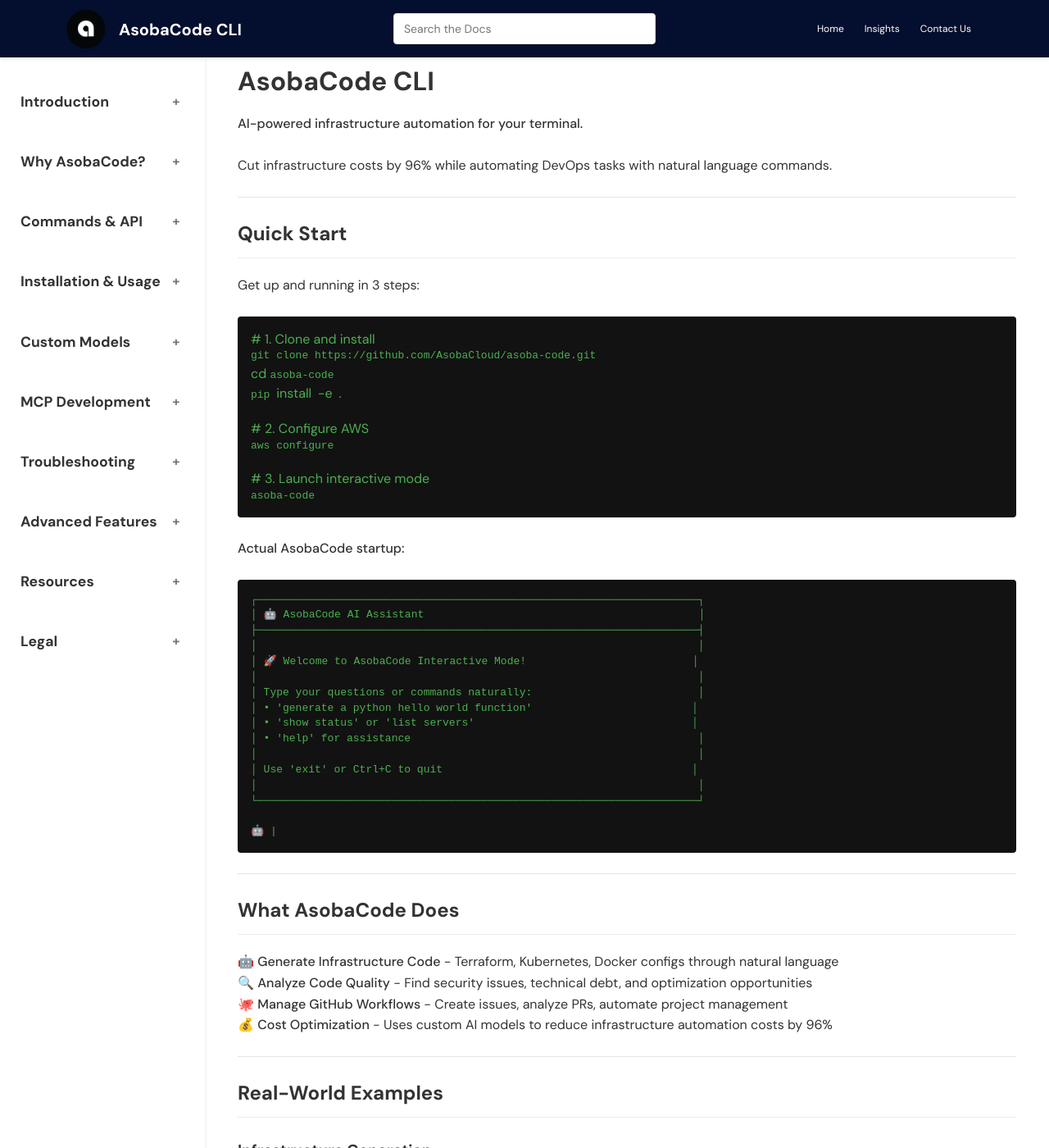
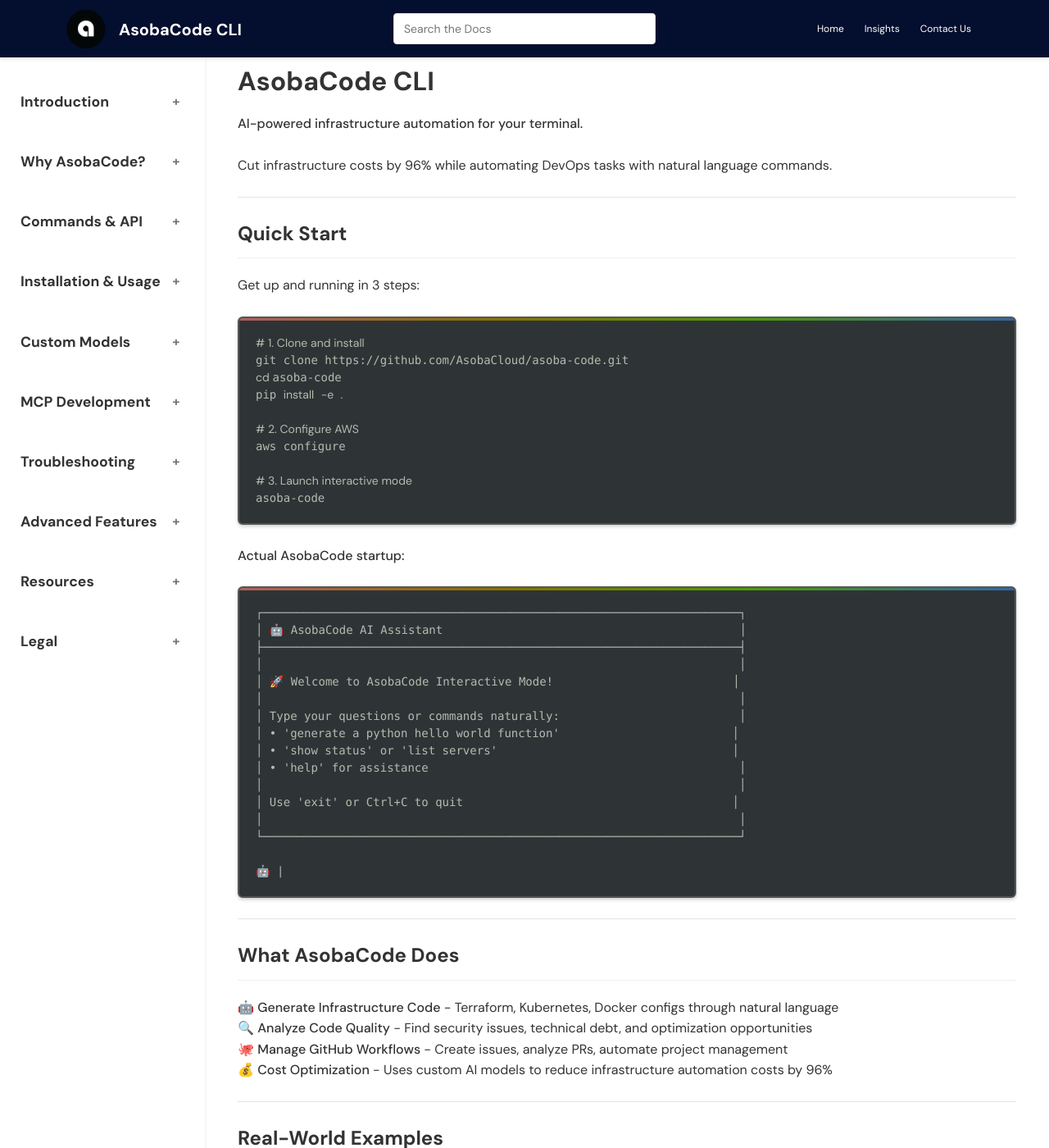
Before and after one commit to AsobaCloud/asobacode.github.io, a Jekyll site: the page built from index.md, in a window 1280 px wide and 1400 px high. Shown: the whole window at 82% size. Built offline with Jekyll 4.4.1, drawn with Linux system fonts in a browser that asks for light colours; comment, search, counter and statistics services are not loaded.

Commit message:
styling changes

```diff
--- a/assets/css/styles.css
+++ b/assets/css/styles.css
@@ -10,6 +10,26 @@
   --text-light: #4D4D4D;
   --background-light: #f5f5f5;
   --white: #fff;
+
+  /* Ubuntu Terminal Color Scheme */
+  --ubuntu-bg: #2E3436;
+  --ubuntu-fg: #B5BBAE;
+  --ubuntu-black: #2E3436;
+  --ubuntu-red: #AE5E5E;
+  --ubuntu-green: #4E9A06;
+  --ubuntu-yellow: #8A7000;
+  --ubuntu-blue: #3465A4;
+  --ubuntu-purple: #75507B;
+  --ubuntu-cyan: #06989A;
+  --ubuntu-white: #B5BBAE;
+  --ubuntu-bright-black: #555753;
+  --ubuntu-bright-red: #EF2929;
+  --ubuntu-bright-green: #8AE234;
+  --ubuntu-bright-yellow: #FCE94F;
+  --ubuntu-bright-blue: #729FCF;
+  --ubuntu-bright-purple: #AD7FA8;
+  --ubuntu-bright-cyan: #34E2E2;
+  --ubuntu-bright-white: #EEEEEC;
 }
 
 /* Reset and base styles */
@@ -259,30 +279,146 @@ strong {
   color: var(--text-dark);
 }
 
+/* Inline code styling */
 code {
-  background-color: #121212;
-  color: #4CAF50; /* Green text */
-  padding: 0.2em 0.4em;
-  border-radius: 3px;
-  font-family: monospace;
+  background-color: var(--ubuntu-bg);
+  color: var(--ubuntu-fg);
+  padding: 0.2em 0.6em;
+  border: 1px solid var(--ubuntu-bright-black);
+  border-radius: 2px;
+  font-family: 'Ubuntu Mono', 'Consolas', 'Monaco', 'Courier New', monospace;
+  font-size: 0.9em;
+  box-shadow: 0 1px 2px rgba(0, 0, 0, 0.1);
 }
 
+/* Code block styling with Ubuntu terminal appearance */
 pre {
-  background-color: #121212;
-  color: #4CAF50; /* Green text */
-  padding: 16px;
-  border-radius: 4px;
+  background-color: var(--ubuntu-bg);
+  color: var(--ubuntu-fg);
+  padding: 20px;
+  border: 2px solid var(--ubuntu-bright-black);
+  border-radius: 6px;
   overflow-x: auto;
-  margin: 15px 0;
+  margin: 20px 0;
+  font-family: 'Ubuntu Mono', 'Consolas', 'Monaco', 'Courier New', monospace;
+  font-size: 14px;
+  line-height: 1.5;
+  box-shadow:
+    0 2px 4px rgba(0, 0, 0, 0.2),
+    inset 0 1px 2px rgba(255, 255, 255, 0.05);
+  position: relative;
+}
+
+/* Terminal-like header bar for code blocks */
+pre::before {
+  content: "";
+  position: absolute;
+  top: 0;
+  left: 0;
+  right: 0;
+  height: 3px;
+  background: linear-gradient(
+    90deg,
+    var(--ubuntu-red) 0%,
+    var(--ubuntu-yellow) 33%,
+    var(--ubuntu-green) 66%,
+    var(--ubuntu-blue) 100%
+  );
+  border-radius: 4px 4px 0 0;
 }
 
 pre code {
   background-color: transparent;
   padding: 0;
+  border: none;
   border-radius: 0;
   display: block;
   overflow-x: auto;
-  line-height: 1.45;
+  line-height: 1.5;
+  color: inherit;
+  font-size: inherit;
+  box-shadow: none;
+}
+
+/* Syntax highlighting for common elements */
+pre code .comment {
+  color: var(--ubuntu-bright-black);
+  font-style: italic;
+}
+
+pre code .string {
+  color: var(--ubuntu-bright-green);
+}
+
+pre code .number {
+  color: var(--ubuntu-bright-cyan);
+}
+
+pre code .keyword {
+  color: var(--ubuntu-bright-blue);
+  font-weight: bold;
+}
+
+pre code .operator {
+  color: var(--ubuntu-bright-yellow);
+}
+
+pre code .function {
+  color: var(--ubuntu-bright-purple);
+}
+
+/* Special styling for bash/shell commands */
+pre code:has(.bash),
+pre[class*="bash"],
+pre[class*="shell"] {
+  position: relative;
+}
+
+pre code:has(.bash)::before,
+pre[class*="bash"]::before,
+pre[class*="shell"]::before {
+  content: "$ ";
+  color: var(--ubuntu-bright-green);
+  font-weight: bold;
+  position: absolute;
+  left: 20px;
+  top: 20px;
+}
+
+/* Adjust padding for bash/shell blocks to account for prompt */
+pre[class*="bash"] code,
+pre[class*="shell"] code {
+  padding-left: 30px;
+}
+
+/* Terminal window styling for larger code blocks */
+pre.terminal {
+  background-color: var(--ubuntu-bg);
+  border: 2px solid var(--ubuntu-bright-black);
+  border-radius: 8px;
+  position: relative;
+  padding-top: 35px;
+}
+
+pre.terminal::before {
+  content: "●●●";
+  position: absolute;
+  top: 8px;
+  left: 12px;
+  color: var(--ubuntu-red);
+  font-size: 12px;
+  letter-spacing: 3px;
+}
+
+pre.terminal::after {
+  content: "Terminal";
+  position: absolute;
+  top: 8px;
+  left: 50%;
+  transform: translateX(-50%);
+  color: var(--ubuntu-white);
+  font-size: 12px;
+  font-weight: normal;
 }
 
 /* Media Queries for Mobile */
```
